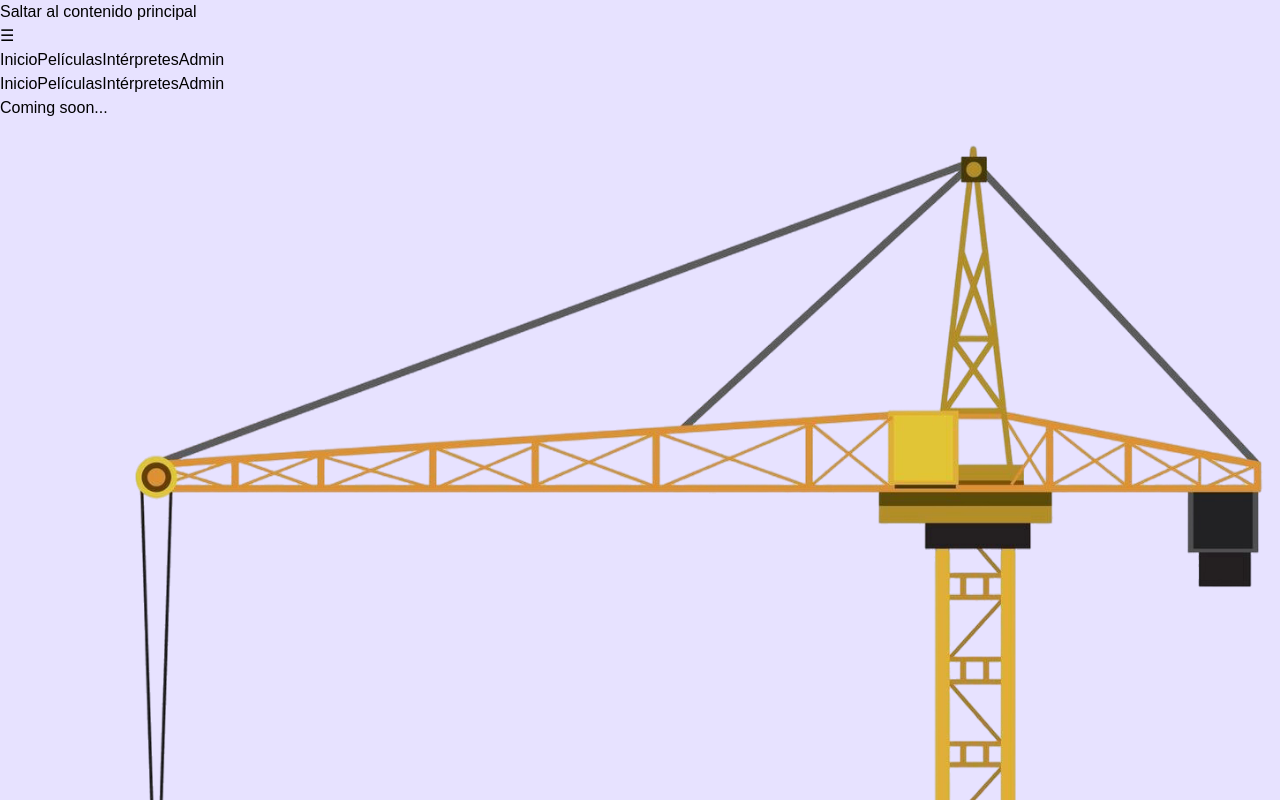
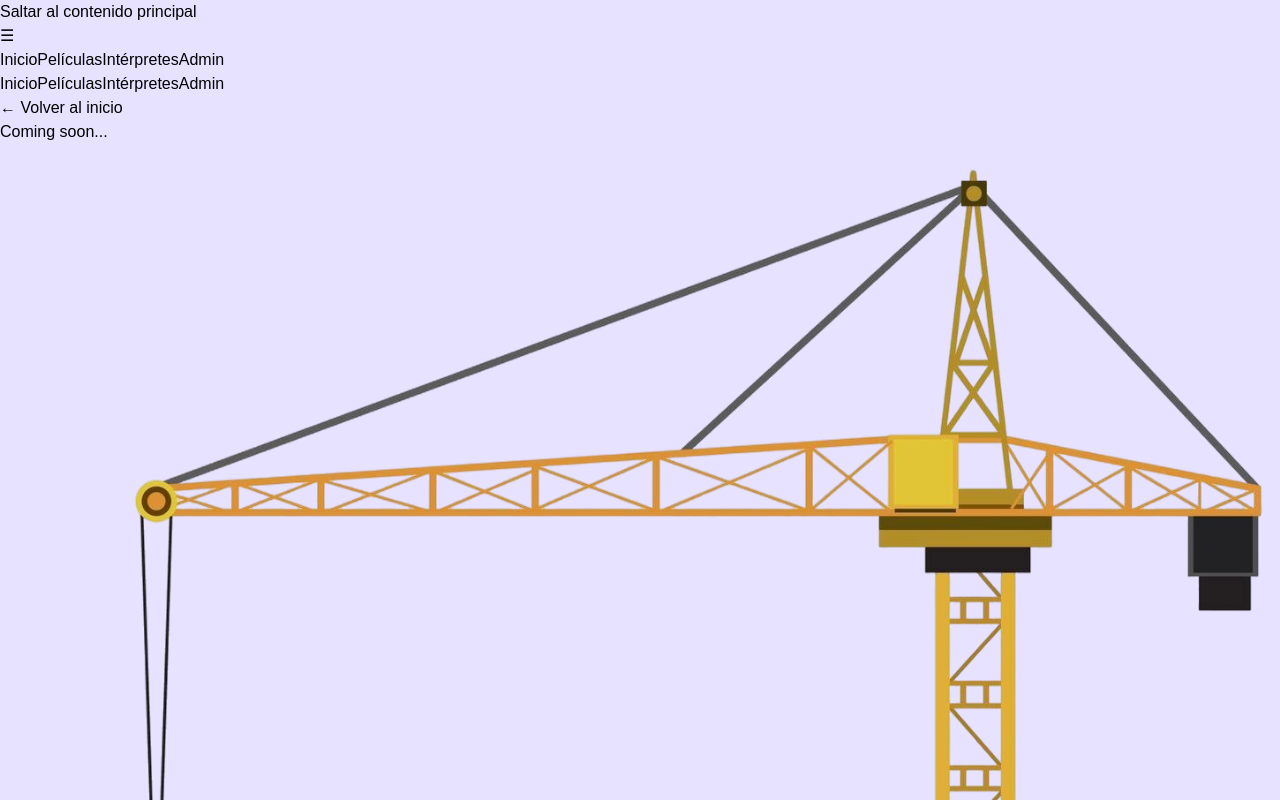
Before and after one commit to Interfaces2k25/PeliculasDetalleHamburguesa, a React (Vite) app: page /admin in a window 1280 px wide. Shown: the top 800 px of the page. Built offline with nearby package versions, Linux system fonts and the light colour scheme.

Commit message:
Añadido botones para volver

```diff
--- a/src/pages/Admin.jsx
+++ b/src/pages/Admin.jsx
@@ -1,9 +1,14 @@
-function Admin(){
-    return(
+function Admin() {
+    return (
+
         <div>
+            <button>
+                <a href="/" className="text-black hover:underline ml-4 bg-white p-2 rounded-2xl">← Volver al inicio</a>
+            </button>
+
             <h1 className="text-4xl font-bold text-center mt-10">Coming soon...</h1>
 
-            <img src="src\assets\images\construction.png" alt="Coming soon" className="mx-auto max-w-xs md:max-w-md lg:max-w-lg w-full h-auto"/>
+            <img src="src\assets\images\construction.png" alt="Coming soon" className="mx-auto max-w-xs md:max-w-md lg:max-w-lg w-full h-auto" />
         </div>
     )
 }
--- a/src/pages/DetalleInterprete.jsx
+++ b/src/pages/DetalleInterprete.jsx
@@ -18,6 +18,11 @@ function DetalleInterprete() {
 
   return (
     <div>
+      {/* Enlace para volver a la página de intérpretes */}
+      <button>
+        <a href="/interpretes" className="text-black hover:underline ml-4 bg-white p-2 rounded-2xl">← Volver a intérpretes</a>
+      </button>
+
       <h1 className="text-4xl font-bold text-center mt-10 mb-6">Detalle del Intérprete</h1>
 
 
--- a/src/pages/DetallePelicula.jsx
+++ b/src/pages/DetallePelicula.jsx
@@ -8,6 +8,10 @@ function DetallePelicula() {
 
   return (
     <div>
+      <button>
+        <a href="/peliculas" className="text-black hover:underline ml-4 bg-white p-2 rounded-2xl">← Volver a películas</a>
+      </button>
+
       <h1 className="text-4xl font-bold text-center mt-10 mb-6">Detalle de la Película</h1>
       {/* <p className="text-center">ID de la película: {id}</p> */}
 
--- a/src/pages/Inicio.jsx
+++ b/src/pages/Inicio.jsx
@@ -3,6 +3,8 @@ function Inicio(){
         <div>
             <h1 className="text-4xl font-bold text-center mt-10">Bienvenido a la página de inicio</h1>
             <p className="text-center mt-4">Explora nuestros intérpretes y películas.</p>
+
+            <img src="src\assets\images\cine.png" alt="Search" className="mx-auto max-w-xs md:max-w-md lg:max-w-lg w-full h-auto" />
         </div>
     )
 }
--- a/src/pages/Interprete.jsx
+++ b/src/pages/Interprete.jsx
@@ -7,6 +7,10 @@ function Interprete() {
 
   return (
     <>
+      <button>
+        <a href="/" className="text-black hover:underline ml-4 bg-white p-2 rounded-2xl">← Volver al inicio</a>
+      </button>
+
       <div>
         <h1 className="text-4xl font-bold text-center mt-10 mb-6">Intérpretes Destacados</h1>
       </div>
--- a/src/pages/Peliculas.jsx
+++ b/src/pages/Peliculas.jsx
@@ -4,6 +4,11 @@ import Card from "../components/Card.jsx"
 function Pelicula() {
     return (
         <>
+
+      <button>
+        <a href="/" className="text-black hover:underline ml-4 bg-white p-2 rounded-2xl">← Volver al inicio</a>
+      </button>
+
         <div>
           <h1 className="text-4xl font-bold text-center mt-10 mb-6">Películas Destacadas</h1>
         </div>
```
Also changed, not shown: src/assets/images/cine.png (added).
